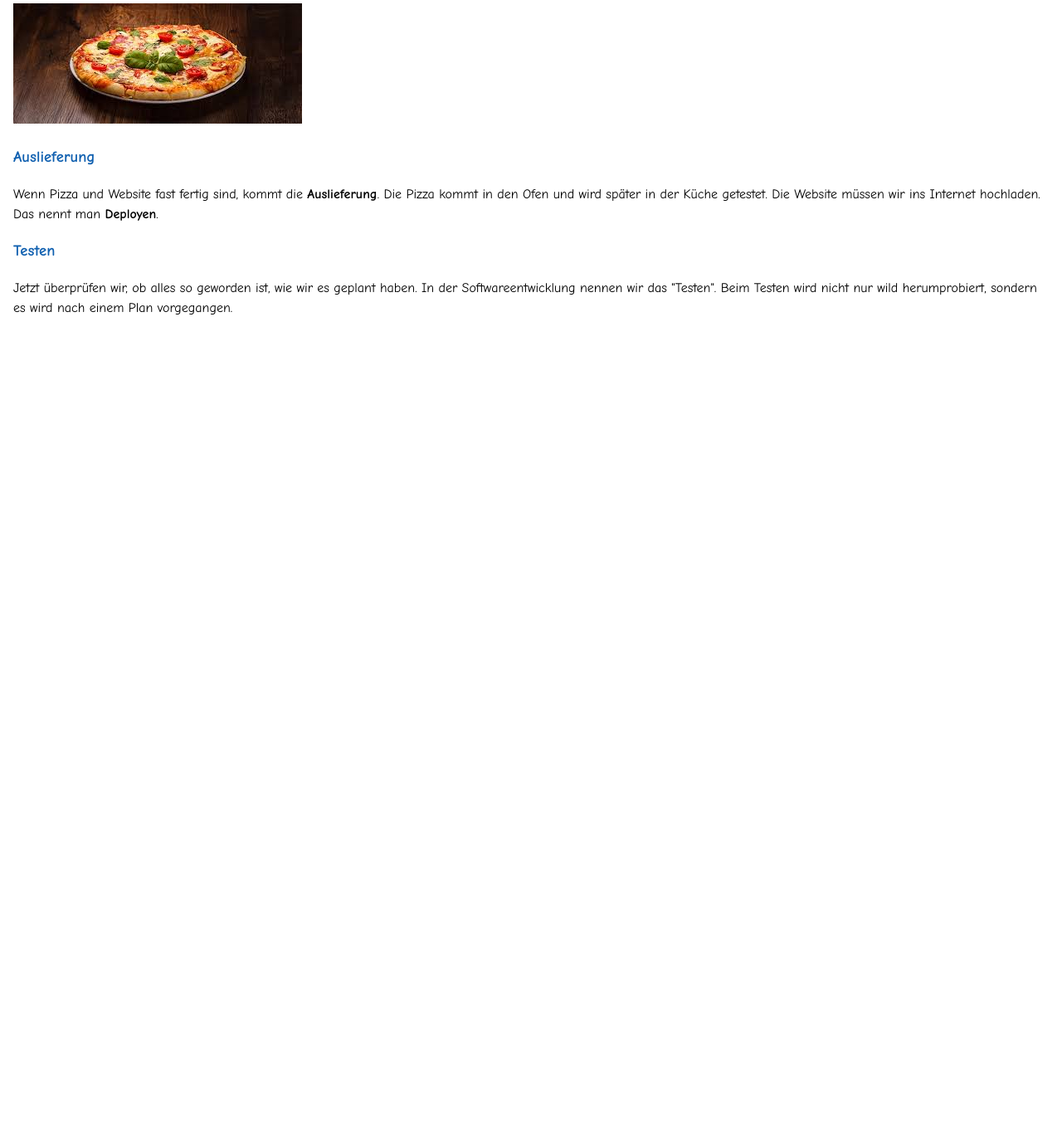
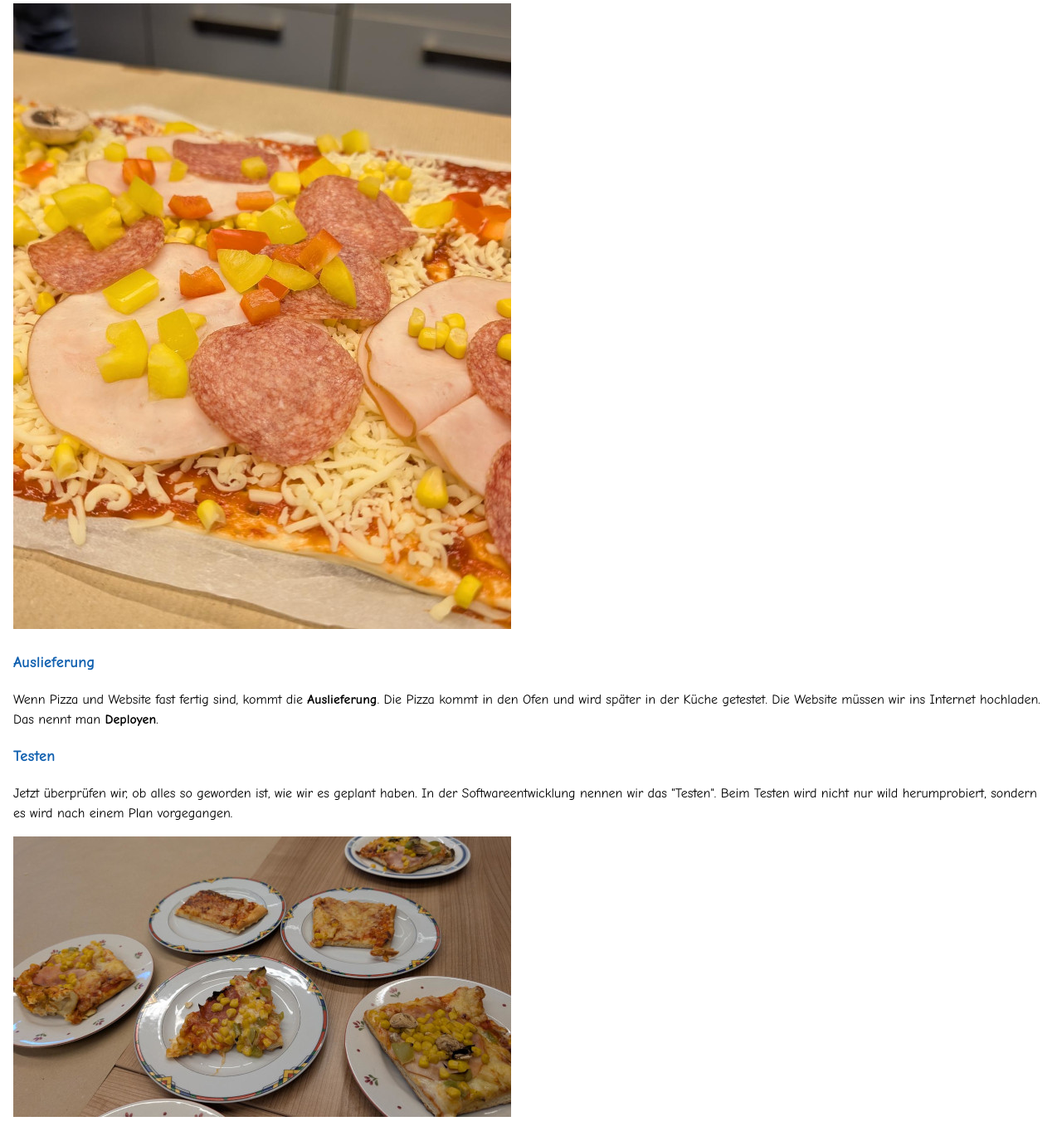
Before and after one commit to raphael-dumhart/sqa-pizza, a website: page src/index.html in a window 1280 px wide. Shown: the part 515-1884 px from the top of the page at 83% size. Before the commit the page ends 930 px from the top, so only its background shows below. Drawn offline with Linux system fonts and the light colour scheme.

Commit message:
New images.

```diff
--- a/src/index.html
+++ b/src/index.html
@@ -65,13 +65,15 @@
         <h3>Umsetzung</h3>
         <p>Wir müssen jetzt unsere Website <b>programmieren</b>. Dabei setzen wir das um, was wir uns in der Planung überlegt hatten. Eine Pizza muss umgesetzt werden. Das bedeutet, dass wir sie mit den geplanten Zutaten belegen müssen.</p>
 
-        <img src="pizza.jpg" alt="Eine Pizza" />
+        <img src="Pizza-belegt.jpg" alt="Die belegte Pizza" />
 
         <h3>Auslieferung</h3>
         <p>Wenn Pizza und Website fast fertig sind, kommt die <b>Auslieferung</b>. Die Pizza kommt in den Ofen und wird später in der Küche getestet. Die Website müssen wir ins Internet hochladen. Das nennt man <b>Deployen</b>.</p>
 
         <h3>Testen</h3>
         <p>Jetzt überprüfen wir, ob alles so geworden ist, wie wir es geplant haben. In der Softwareentwicklung nennen wir das "Testen". Beim Testen wird nicht nur wild herumprobiert, sondern es wird nach einem Plan vorgegangen.</p>
+
+        <img src="Pizza-fertig.jpg" alt="Die fertige Pizza" />
     </div>
 </body>
 </html>
```
Also changed, not shown: src/Pizza-belegt.jpg (added), src/Pizza-fertig.jpg (added).
